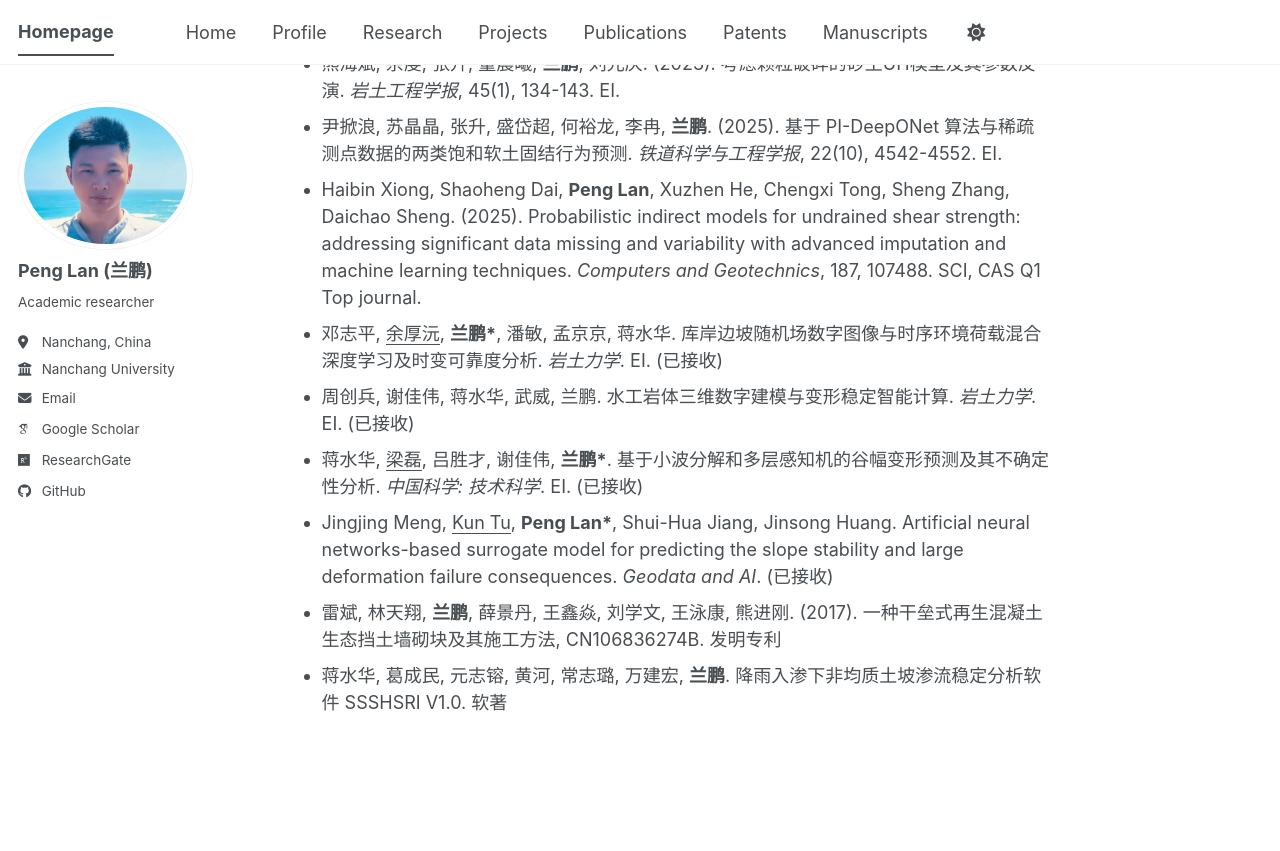
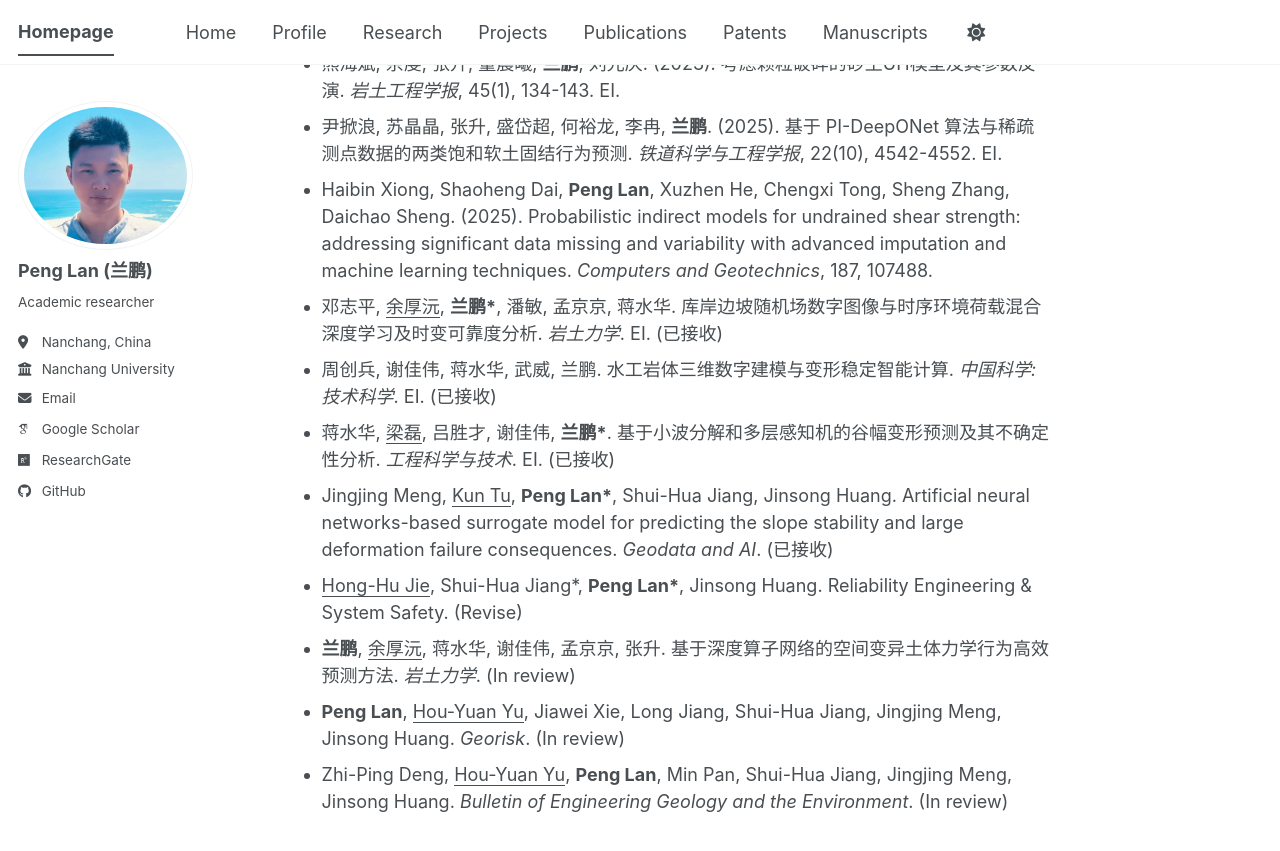
Before and after one commit to LanPeng-94/LanPeng-94.github.io, a Jekyll site: the page built from _pages/about.md, in a window 1280 px wide and 900 px high, scrolled down 2719 px. Shown: the top 851 px of the window. Built offline with Jekyll 4.4.1, drawn with Linux system fonts in a browser that asks for light colours; some web fonts are replaced; a script bundle is joined from its source files by our own code; library files that are not in the unit come from our copies.

Commit message:
Update homepage manuscript list

```diff
--- a/_pages/about.md
+++ b/_pages/about.md
@@ -67,10 +67,12 @@ redirect_from:
 - Ning Tian, Jian Chen, Ningxi Zhou, **Peng Lan**, Jinsong Huang. (2024). Simplified reliability assessment approach for tunnel structures considering the effects of adjacent excavation and soil uncertainty. *Structures*, 58, 105514. SCI.
 - 熊海斌, 余虔, 张升, 童晨曦, **兰鹏**, 刘光庆. (2023). 考虑颗粒破碎的砂土UH模型及其参数反演. *岩土工程学报*, 45(1), 134-143. EI.
 - 尹掀浪, 苏晶晶, 张升, 盛岱超, 何裕龙, 李冉, **兰鹏**. (2025). 基于 PI-DeepONet 算法与稀疏测点数据的两类饱和软土固结行为预测. *铁道科学与工程学报*, 22(10), 4542-4552. EI.
-- Haibin Xiong, Shaoheng Dai, **Peng Lan**, Xuzhen He, Chengxi Tong, Sheng Zhang, Daichao Sheng. (2025). Probabilistic indirect models for undrained shear strength: addressing significant data missing and variability with advanced imputation and machine learning techniques. *Computers and Geotechnics*, 187, 107488. SCI, CAS Q1 Top journal.
+- Haibin Xiong, Shaoheng Dai, **Peng Lan**, Xuzhen He, Chengxi Tong, Sheng Zhang, Daichao Sheng. (2025). Probabilistic indirect models for undrained shear strength: addressing significant data missing and variability with advanced imputation and machine learning techniques. *Computers and Geotechnics*, 187, 107488.
 - 邓志平, <u>余厚沅</u>, **兰鹏\***, 潘敏, 孟京京, 蒋水华. 库岸边坡随机场数字图像与时序环境荷载混合深度学习及时变可靠度分析. *岩土力学*.  EI. (已接收)
-- 周创兵, 谢佳伟, 蒋水华, 武威, 兰鹏. 水工岩体三维数字建模与变形稳定智能计算. *岩土力学*.  EI. (已接收)
-- 蒋水华, <u>梁磊</u>, 吕胜才, 谢佳伟, **兰鹏\***. 基于小波分解和多层感知机的谷幅变形预测及其不确定性分析. *中国科学: 技术科学*.  EI. (已接收)
+- 周创兵, 谢佳伟, 蒋水华, 武威, 兰鹏. 水工岩体三维数字建模与变形稳定智能计算. *中国科学: 技术科学*.  EI. (已接收)
+- 蒋水华, <u>梁磊</u>, 吕胜才, 谢佳伟, **兰鹏\***. 基于小波分解和多层感知机的谷幅变形预测及其不确定性分析. *工程科学与技术*.  EI. (已接收)
 - Jingjing Meng, <u>Kun Tu</u>, **Peng Lan\***, Shui-Hua Jiang, Jinsong Huang. Artificial neural networks-based surrogate model for predicting the slope stability and large deformation failure consequences. *Geodata and AI*. (已接收)
-- 雷斌, 林天翔, **兰鹏**, 薛景丹, 王鑫焱, 刘学文, 王泳康, 熊进刚. (2017). 一种干垒式再生混凝土生态挡土墙砌块及其施工方法, CN106836274B. 发明专利
-- 蒋水华, 葛成民, 元志镕, 黄河, 常志璐, 万建宏, **兰鹏**. 降雨入渗下非均质土坡渗流稳定分析软件 SSSHSRI V1.0. 软著
+- <u>Hong-Hu Jie</u>, Shui-Hua Jiang\*, **Peng Lan\***, Jinsong Huang. Reliability Engineering & System Safety.  (Revise)
+- **兰鹏**, <u>余厚沅</u>, 蒋水华, 谢佳伟, 孟京京, 张升. 基于深度算子网络的空间变异土体力学行为高效预测方法. *岩土力学*.  (In review)
+- **Peng Lan**, <u>Hou-Yuan Yu</u>, Jiawei Xie, Long Jiang, Shui-Hua Jiang, Jingjing Meng, Jinsong Huang. *Georisk*.  (In review)
+- Zhi-Ping Deng, <u>Hou-Yuan Yu</u>, **Peng Lan**, Min Pan, Shui-Hua Jiang, Jingjing Meng, Jinsong Huang. *Bulletin of Engineering Geology and the Environment*.  (In review)
```
